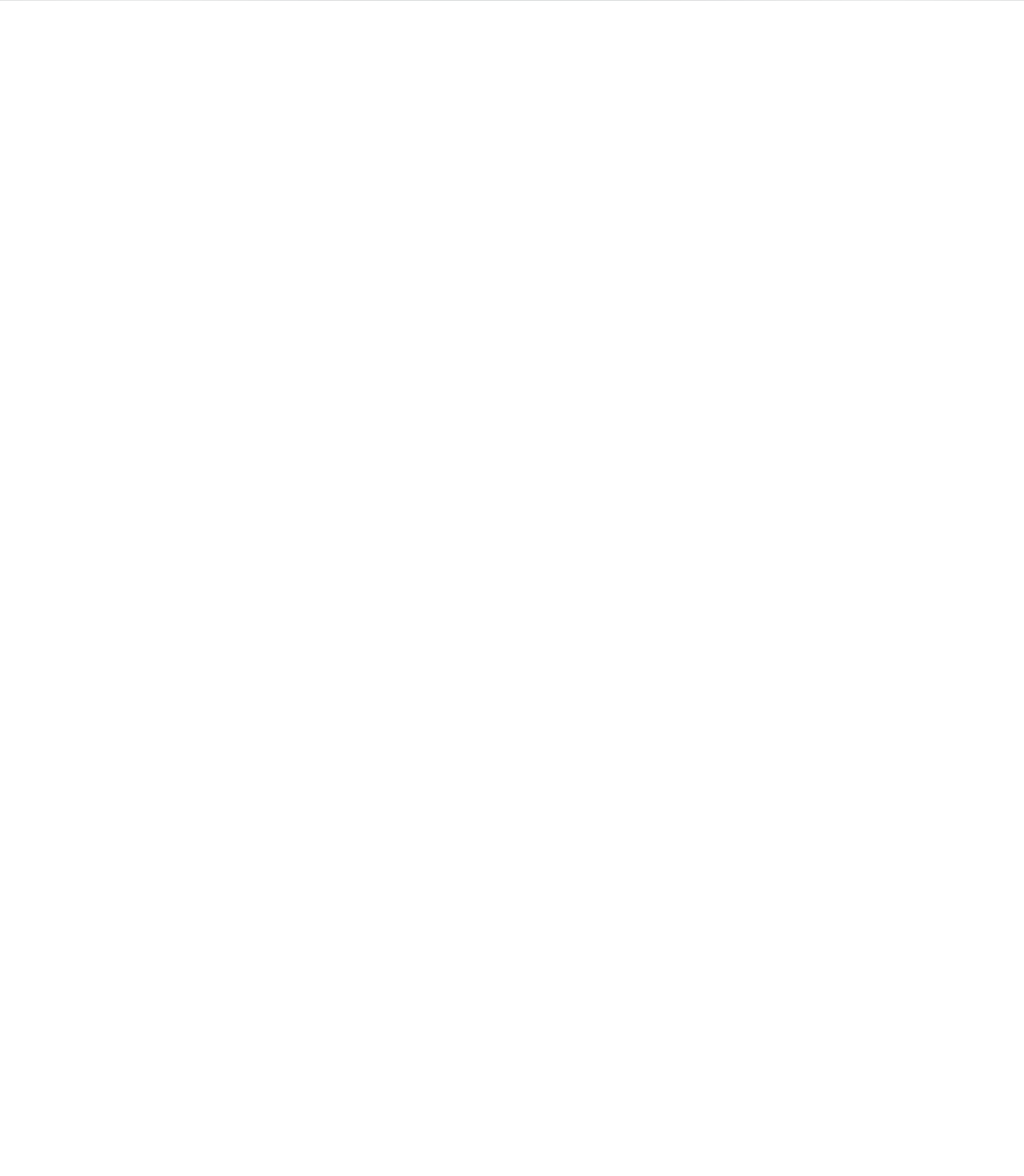
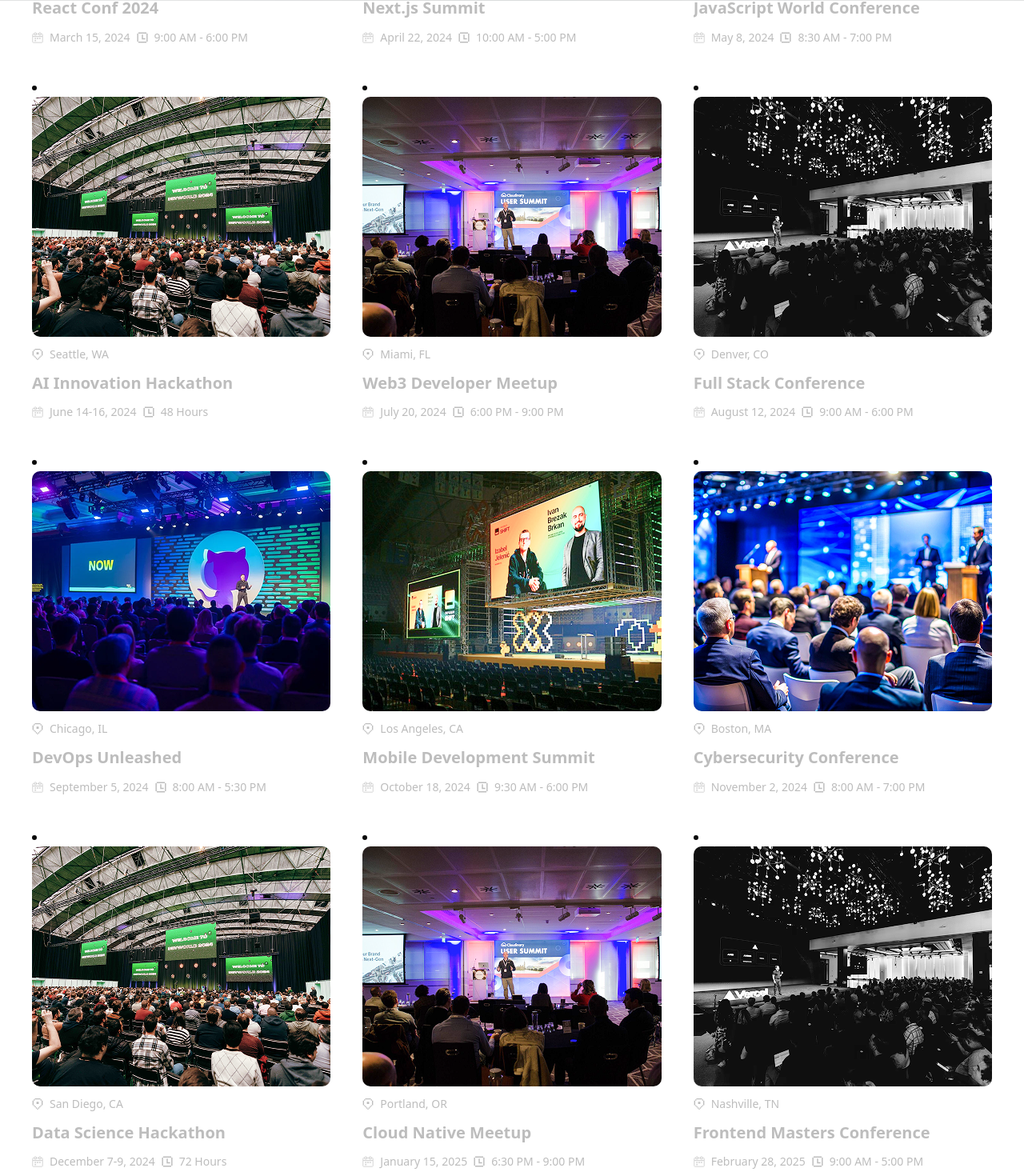
Before and after one commit to happyhzr/next-demo-2, a Next.js app: page / in a window 1280 px wide. Shown: the part 799-2269 px from the top of the page at 80% size. Before the commit the page ends 832 px from the top, so only its background shows below. Built offline with nearby package versions, Linux system fonts and the light colour scheme; a web font is replaced by a local one.

Commit message:
add posthog & mongodb

```diff
--- a/app/page.tsx
+++ b/app/page.tsx
@@ -1,10 +1,6 @@
 import ExporeButton from "@/components/ExporeButton";
 import EventCard from "@/components/EventCard";
-
-const events = [
-  { image: '/images/event1.png', title: 'Event 1' },
-  { image: '/images/event2.png', title: 'Event 2' },
-]
+import { events } from "@/lib/constants";
 
 export default function Home() {
   return (
--- a/components/EventCard.tsx
+++ b/components/EventCard.tsx
@@ -4,13 +4,29 @@
 interface Props {
     title: string;
     image: string;
+    slug: string;
+    location: string;
+    date: string;
+    time: string;
 }
 
-const EventCard = ({ title, image }: Props) => {
+const EventCard = ({ title, image, slug, location, date, time }: Props) => {
     return (
-        <Link href='/events' id="event-card">
+        <Link href={`/events/${slug}`} id="event-card">
             <Image src={image} alt={title} width={410} height={300} className="poster" />
+            <div className="flex flex-row gap-2">
+                <Image src='/icons/pin.svg' alt="" width={14} height={14} />
+                <p>{location}</p>
+            </div>
             <p className="title">{title}</p>
+            <div className="datetime">
+                <div>
+                    <Image src='/icons/calendar.svg' alt="" width={14} height={14} />
+                    <p>{date}</p>
+                    <Image src='/icons/clock.svg' alt="" width={14} height={14} />
+                    <p>{time}</p>
+                </div>
+            </div>
         </Link>
     )
 }
--- /dev/null
+++ b/instrumentation-client.ts
@@ -0,0 +1,7 @@
+// instrumentation-client.js
+import posthog from 'posthog-js'
+
+posthog.init(process.env.NEXT_PUBLIC_POSTHOG_KEY!, {
+    api_host: process.env.NEXT_PUBLIC_POSTHOG_HOST,
+    defaults: '2025-11-30'
+});
--- /dev/null
+++ b/lib/constants.ts
@@ -0,0 +1,98 @@
+export const events = [
+    {
+        slug: "react-conf-2024",
+        image: "/images/event1.png",
+        title: "React Conf 2024",
+        location: "San Francisco, CA",
+        date: "March 15, 2024",
+        time: "9:00 AM - 6:00 PM",
+    },
+    {
+        slug: "nextjs-summit",
+        image: "/images/event2.png",
+        title: "Next.js Summit",
+        location: "Austin, TX",
+        date: "April 22, 2024",
+        time: "10:00 AM - 5:00 PM",
+    },
+    {
+        slug: "javascript-world",
+        image: "/images/event3.png",
+        title: "JavaScript World Conference",
+        location: "New York, NY",
+        date: "May 8, 2024",
+        time: "8:30 AM - 7:00 PM",
+    },
+    {
+        slug: "ai-hackathon-2024",
+        image: "/images/event4.png",
+        title: "AI Innovation Hackathon",
+        location: "Seattle, WA",
+        date: "June 14-16, 2024",
+        time: "48 Hours",
+    },
+    {
+        slug: "web3-developer-meetup",
+        image: "/images/event5.png",
+        title: "Web3 Developer Meetup",
+        location: "Miami, FL",
+        date: "July 20, 2024",
+        time: "6:00 PM - 9:00 PM",
+    },
+    {
+        slug: "fullstack-conference",
+        image: "/images/event6.png",
+        title: "Full Stack Conference",
+        location: "Denver, CO",
+        date: "August 12, 2024",
+        time: "9:00 AM - 6:00 PM",
+    },
+    {
+        slug: "devops-unleashed",
+        image: "/images/event1.png",
+        title: "DevOps Unleashed",
+        location: "Chicago, IL",
+        date: "September 5, 2024",
+        time: "8:00 AM - 5:30 PM",
+    },
+    {
+        slug: "mobile-dev-summit",
+        image: "/images/event2.png",
+        title: "Mobile Development Summit",
+        location: "Los Angeles, CA",
+        date: "October 18, 2024",
+        time: "9:30 AM - 6:00 PM",
+    },
+    {
+        slug: "cybersecurity-conference",
+        image: "/images/event3.png",
+        title: "Cybersecurity Conference",
+        location: "Boston, MA",
+        date: "November 2, 2024",
+        time: "8:00 AM - 7:00 PM",
+    },
+    {
+        slug: "data-science-hackathon",
+        image: "/images/event4.png",
+        title: "Data Science Hackathon",
+        location: "San Diego, CA",
+        date: "December 7-9, 2024",
+        time: "72 Hours",
+    },
+    {
+        slug: "cloud-native-meetup",
+        image: "/images/event5.png",
+        title: "Cloud Native Meetup",
+        location: "Portland, OR",
+        date: "January 15, 2025",
+        time: "6:30 PM - 9:00 PM",
+    },
+    {
+        slug: "frontend-masters",
+        image: "/images/event6.png",
+        title: "Frontend Masters Conference",
+        location: "Nashville, TN",
+        date: "February 28, 2025",
+        time: "9:00 AM - 5:00 PM",
+    },
+];
--- /dev/null
+++ b/lib/mongodb.ts
@@ -0,0 +1,66 @@
+import mongoose from 'mongoose';
+
+// Define the connection cache type
+type MongooseCache = {
+    conn: typeof mongoose | null;
+    promise: Promise<typeof mongoose> | null;
+};
+
+// Extend the global object to include our mongoose cache
+declare global {
+    // eslint-disable-next-line no-var
+    var mongoose: MongooseCache | undefined;
+}
+
+const MONGODB_URI = process.env.MONGODB_URI;
+
+
+// Initialize the cache on the global object to persist across hot reloads in development
+let cached: MongooseCache = global.mongoose || { conn: null, promise: null };
+
+if (!global.mongoose) {
+    global.mongoose = cached;
+}
+
+/**
+ * Establishes a connection to MongoDB using Mongoose.
+ * Caches the connection to prevent multiple connections during development hot reloads.
+ * @returns Promise resolving to the Mongoose instance
+ */
+async function connectDB(): Promise<typeof mongoose> {
+    // Return existing connection if available
+    if (cached.conn) {
+        return cached.conn;
+    }
+
+    // Return existing connection promise if one is in progress
+    if (!cached.promise) {
+        // Validate MongoDB URI exists
+        if (!MONGODB_URI) {
+            throw new Error(
+                'Please define the MONGODB_URI environment variable inside .env.local'
+            );
+        }
+        const options = {
+            bufferCommands: false, // Disable Mongoose buffering
+        };
+
+        // Create a new connection promise
+        cached.promise = mongoose.connect(MONGODB_URI!, options).then((mongoose) => {
+            return mongoose;
+        });
+    }
+
+    try {
+        // Wait for the connection to establish
+        cached.conn = await cached.promise;
+    } catch (error) {
+        // Reset promise on error to allow retry
+        cached.promise = null;
+        throw error;
+    }
+
+    return cached.conn;
+}
+
+export default connectDB;
--- a/package.json
+++ b/package.json
@@ -12,8 +12,11 @@
     "class-variance-authority": "^0.7.1",
     "clsx": "^2.1.1",
     "lucide-react": "^0.556.0",
+    "mongodb": "^7.0.0",
+    "mongoose": "^9.0.1",
     "next": "16.0.8",
     "ogl": "^1.0.11",
+    "posthog-js": "^1.304.0",
     "react": "19.2.1",
     "react-dom": "19.2.1",
     "tailwind-merge": "^3.4.0"
```
Also changed, not shown: 1 other file (tests, documents, lock files or other folders).
